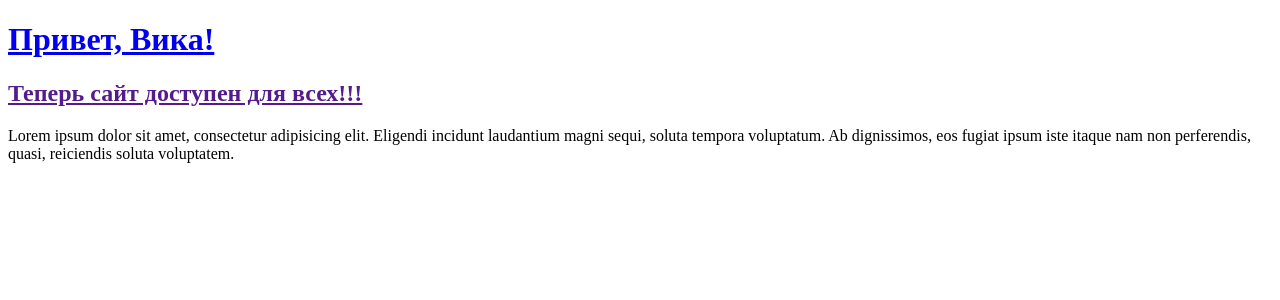
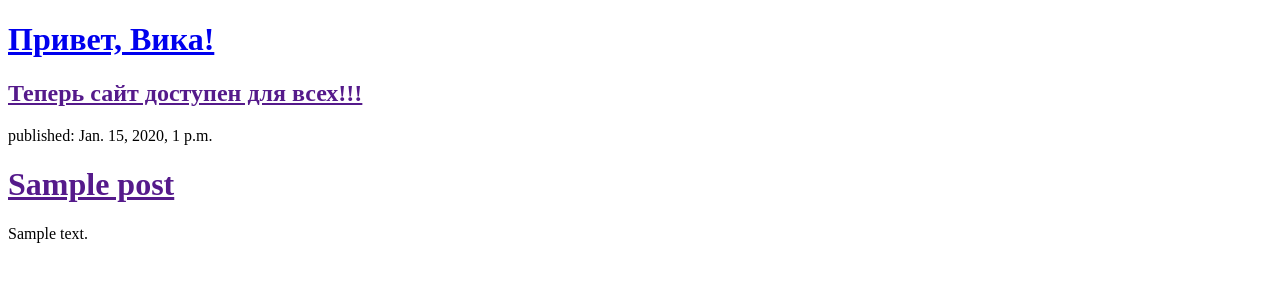
Before and after one commit to VortexFluc/my-first-blog, a Django app: page / in a window 1280 px wide. Shown: the top 300 px of the page. Run offline with Django 3.2, Linux system fonts and the light colour scheme; tables that the repository leaves empty hold one stand-in row (values such as "Sample post").

Commit message:
Added templates to display posts from database.

```diff
--- a/blog/templates/blog/post_list.html
+++ b/blog/templates/blog/post_list.html
@@ -12,13 +12,12 @@
     <div>
         <h2><a href="">Теперь сайт доступен для всех!!!</a></h2>
     </div>
-
-    <div>
-        <p>
-            Lorem ipsum dolor sit amet, consectetur adipisicing elit. Eligendi incidunt laudantium magni sequi, soluta
-            tempora voluptatum. Ab dignissimos, eos fugiat ipsum iste itaque nam non perferendis, quasi, reiciendis soluta
-            voluptatem.
-        </p>
-    </div>
+    {% for post in posts %}
+        <div>
+            <p>published: {{ post.published_date }}</p>
+            <h1><a href="">{{ post.title }}</a></h1>
+            <p>{{ post.text|linebreaksbr }}</p>
+        </div>
+    {% endfor %}
 </body>
 </html>
--- a/blog/views.py
+++ b/blog/views.py
@@ -1,6 +1,10 @@
 from django.shortcuts import render
+from django.utils import timezone
+from .models import Post
 
 # Create your views here.
 
+
 def post_list(request):
-    return render(request, 'blog/post_list.html', {})
+    posts = Post.objects.filter(published_date__lte=timezone.now()).order_by('published_date')
+    return render(request, 'blog/post_list.html', {'posts': posts})
```
